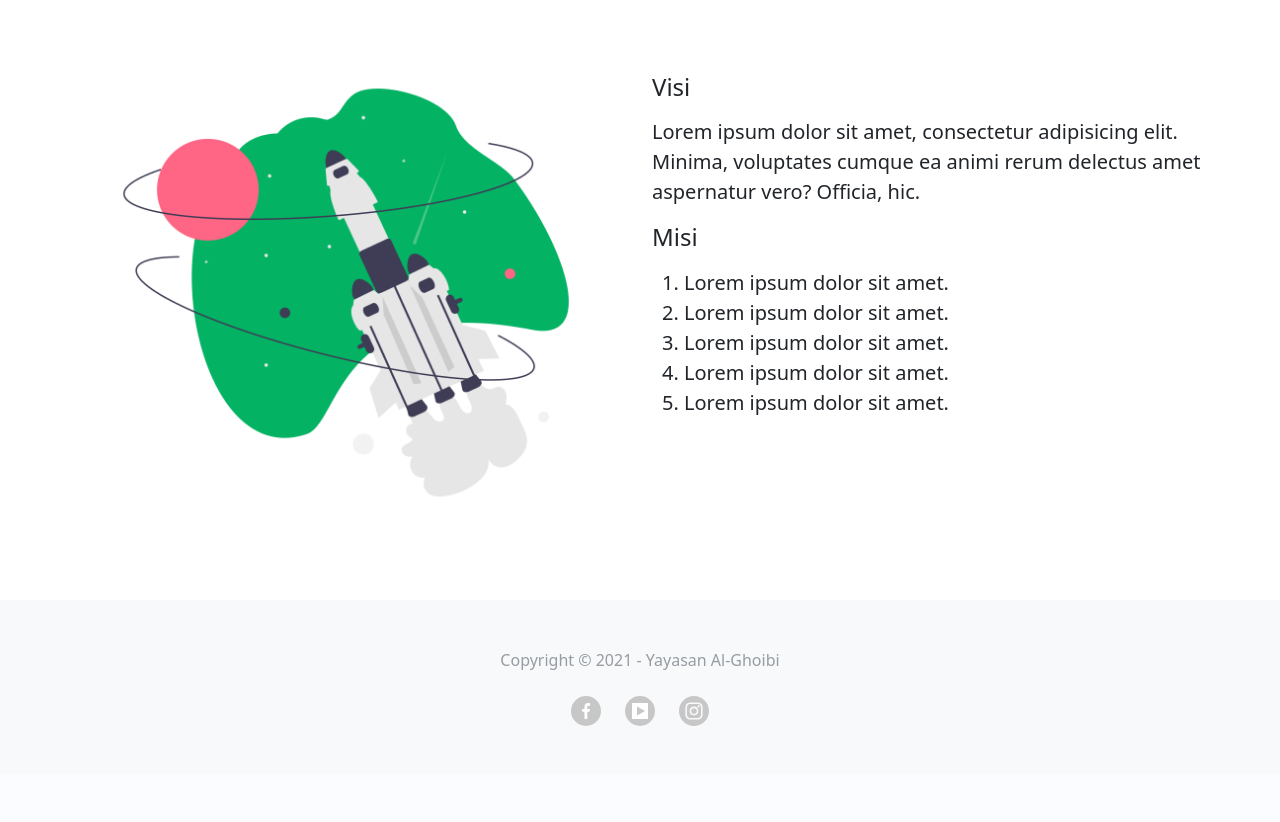
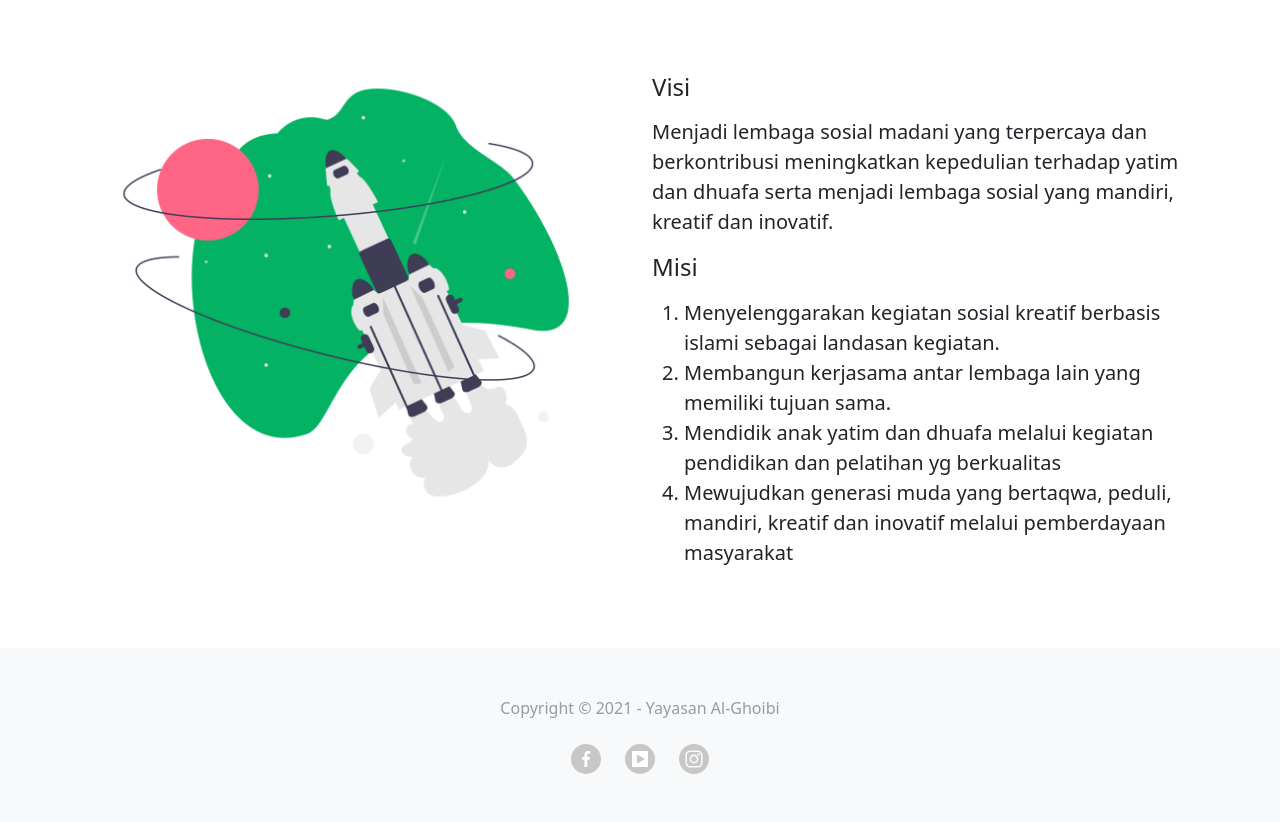
Before and after one commit to yayakyogi/profile-yayasan, a PHP site: page /visi-misi.php in a window 1280 px wide. Shown: the part 548-1370 px from the top of the page. Before the commit the page ends 1274 px from the top, so only its background shows below. Run offline with PHP 8.4, Linux system fonts and the light colour scheme.

Commit message:
fix visi-misi

```diff
--- a/visi-misi.php
+++ b/visi-misi.php
@@ -22,15 +22,14 @@
             <div class="col-sm-6 mt-4 text-start">
                 <h4 class="mb-3" data-aos="fade-up" data-aos-duration="1000">Visi</h4>
                 <p class="lead" data-aos="fade-up" data-aos-duration="1250">
-                    Lorem ipsum dolor sit amet, consectetur adipisicing elit. Minima, voluptates cumque ea animi rerum delectus amet aspernatur vero? Officia, hic.
+                  Menjadi lembaga sosial madani yang terpercaya dan berkontribusi meningkatkan kepedulian terhadap yatim dan dhuafa serta menjadi lembaga sosial yang mandiri, kreatif dan inovatif.
                 </p>
                 <h4 class="mb-3" data-aos="fade-up" data-aos-duration="1500">Misi</h4>
                 <ol data-aos="fade-up" data-aos-duration="1750">
-                    <li class="lead">Lorem ipsum dolor sit amet.</li>
-                    <li class="lead">Lorem ipsum dolor sit amet.</li>
-                    <li class="lead">Lorem ipsum dolor sit amet.</li>
-                    <li class="lead">Lorem ipsum dolor sit amet.</li>
-                    <li class="lead">Lorem ipsum dolor sit amet.</li>
+                    <li class="lead">Menyelenggarakan kegiatan sosial kreatif berbasis islami sebagai landasan kegiatan.</li>
+                    <li class="lead">Membangun kerjasama antar lembaga lain yang memiliki tujuan sama.</li>
+                    <li class="lead">Mendidik anak yatim dan dhuafa melalui kegiatan pendidikan dan pelatihan yg berkualitas</li>
+                    <li class="lead">Mewujudkan generasi muda yang bertaqwa, peduli, mandiri, kreatif dan inovatif melalui pemberdayaan masyarakat</li>
                 </ol>
             </div> <!-- ./col-sm-6 -->
           </div><!-- ./row -->
```
